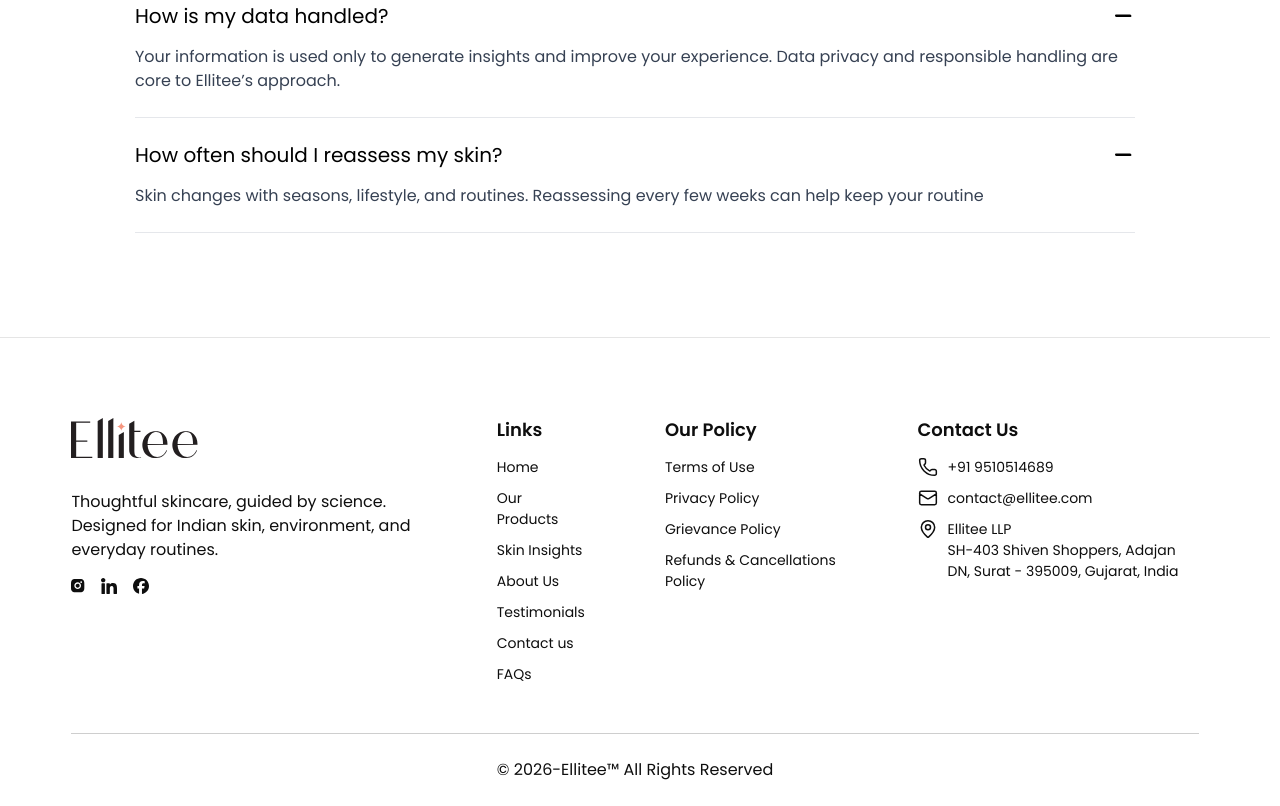
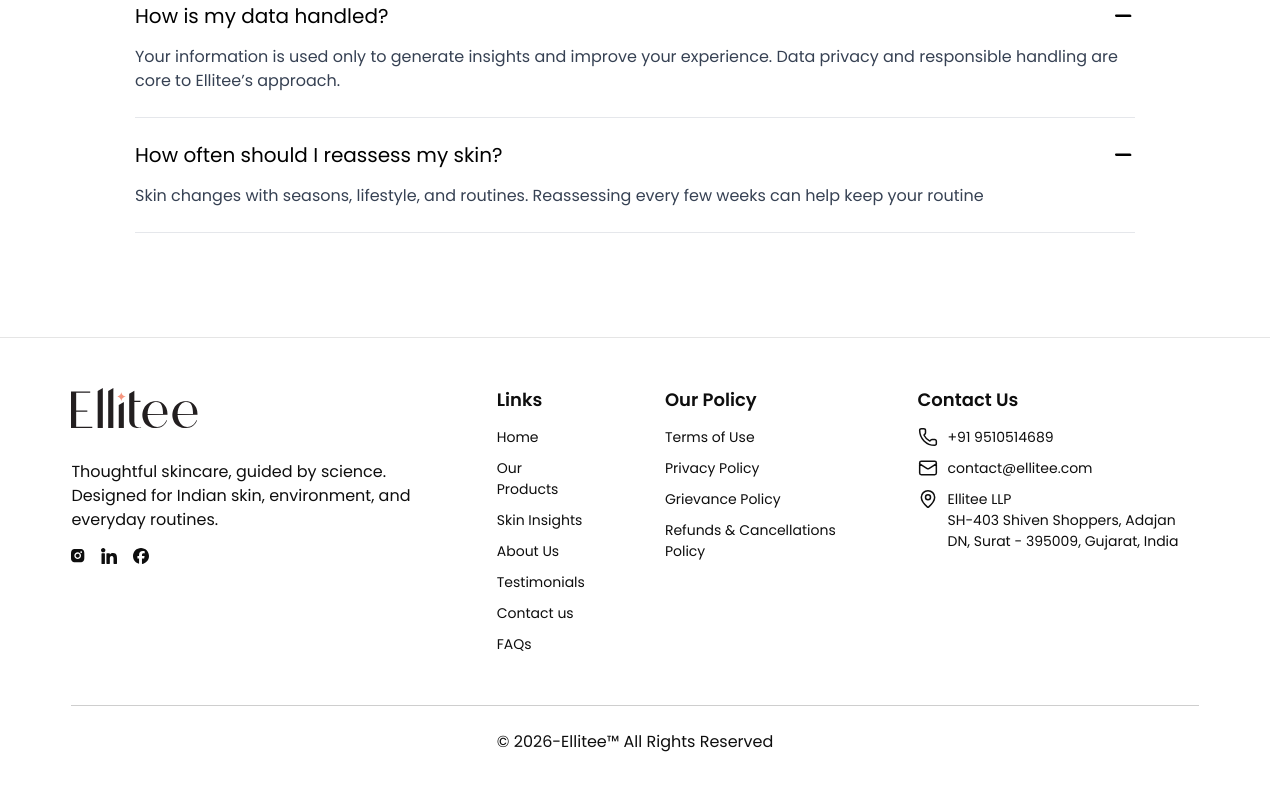
Before and after one commit to vinit-viradiya/ellite, a website: page index.html in a window 1280 px wide. Shown: the part 9732-10538 px from the top of the page. After the commit the page ends 10510 px from the top, so only its background shows below. Drawn offline with Linux system fonts and the light colour scheme.

Commit message:
feat: add new padding utility class and update footer layout

```diff
--- a/index.html
+++ b/index.html
@@ -1577,9 +1577,9 @@
 
     </main>
 
-    <footer class="pt-100 text-heading border-t border-black/10">
-        <div class="container space-y-24 xl:space-y-48">
-            <div class="grid gap-100 sm:grid-cols-2 lg:grid-cols-3 xl:flex justify-between">
+    <footer class="text-heading border-t border-black/10">
+        <div class="container">
+            <div class="grid gap-100 sm:grid-cols-2 lg:grid-cols-3 xl:flex justify-between py-50">
                 <div class="lg:col-span-3">
                     <a href="/">
                         <img src="assets/images/logo.svg" alt="Ellitee">
```
Also changed, not shown: assets/css/style.css.
